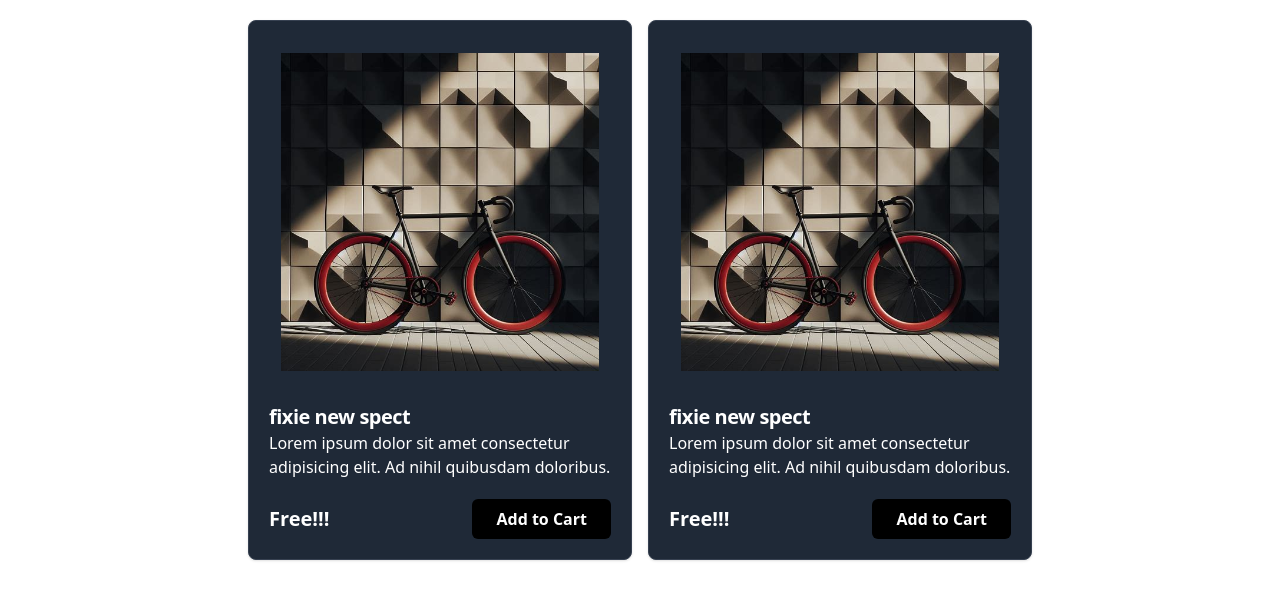
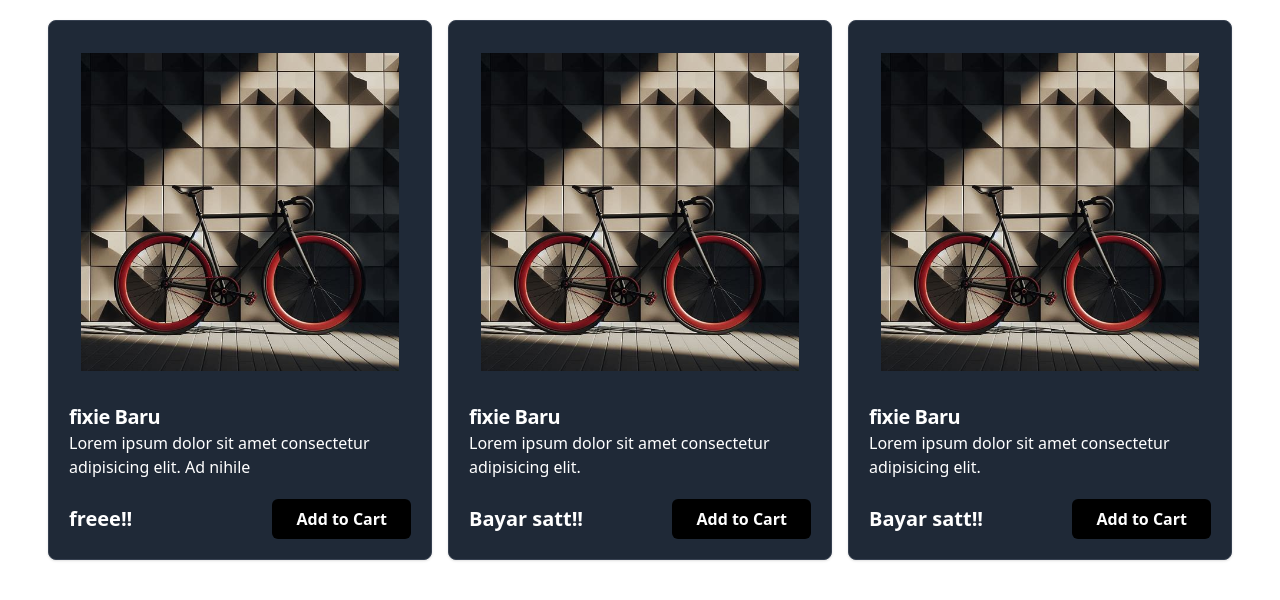
Before and after one commit to lukman2024/react, a React (Vite) app in the folder my-react-app/: page /products in a window 1280 px wide. Shown: the top 600 px of the page. Built offline with nearby package versions, Linux system fonts and the light colour scheme.

Commit message:
Belajar reactJS (rendering lists)

```diff
--- a/my-react-app/src/components/Fragments/CartProduct.jsx
+++ b/my-react-app/src/components/Fragments/CartProduct.jsx
@@ -2,7 +2,7 @@ import Button from "../Elements/Button";
 
 const CardProduct = (props) => {
   const { children } = props;
-  return <div className="w-full max-w-sm bg-gray-800 border border-gray-700 rounded-lg shadow mx-2">{children}</div>;
+  return <div className="w-full max-w-sm bg-gray-800 border border-gray-700 rounded-lg shadow mx-2 flex flex-col justify-between">{children}</div>;
 };
 
 const Header = (props) => {
@@ -14,11 +14,11 @@ const Header = (props) => {
   );
 };
 const Body = (props) => {
-  const { children, title } = props;
+  const { children, name } = props;
   return (
-    <div className="px-5 pb-5">
+    <div className="px-5 pb-5 h-full">
       <a href="">
-        <h5 className="text-xl font-semibold tracking-tight text-white">{title}</h5>
+        <h5 className="text-xl font-semibold tracking-tight text-white">{name}</h5>
         <p className="text-m text-white">{children}</p>
       </a>
     </div>
--- a/my-react-app/src/pages/product.jsx
+++ b/my-react-app/src/pages/product.jsx
@@ -1,19 +1,43 @@
 import Button from "../components/Elements/Button";
 import CardProduct from "../components/Fragments/CartProduct";
+
+const products = [
+  {
+    id: 1,
+    name: "fixie Baru",
+    price: "freee!!",
+    image: "/images/product1.jpg",
+    description: `Lorem ipsum dolor sit amet consectetur
+    adipisicing elit. Ad nihile`,
+  },
+  {
+    id: 2,
+    name: "fixie Baru",
+    price: "Bayar satt!!",
+    image: "/images/product1.jpg",
+    description: `Lorem ipsum dolor sit amet consectetur
+  adipisicing elit.`,
+  },
+  {
+    id: 3,
+    name: "fixie Baru",
+    price: "Bayar satt!!",
+    image: "/images/product1.jpg",
+    description: `Lorem ipsum dolor sit amet consectetur
+  adipisicing elit.`,
+  },
+];
 
 const ProductsPage = () => {
   return (
     <div className="flex justify-center py-5">
-      <CardProduct>
-        <CardProduct.Header image="/images/product1.jpg" />
-        <CardProduct.Body title="fixie new spect">Lorem ipsum dolor sit amet consectetur adipisicing elit. Ad nihil quibusdam doloribus.</CardProduct.Body>
-        <CardProduct.Footer price="Free!!!" />
-      </CardProduct>
-      <CardProduct>
-        <CardProduct.Header image="/images/product1.jpg" />
-        <CardProduct.Body title="fixie new spect">Lorem ipsum dolor sit amet consectetur adipisicing elit. Ad nihil quibusdam doloribus.</CardProduct.Body>
-        <CardProduct.Footer price="Free!!!" />
-      </CardProduct>
+      {products.map((product) => (
+        <CardProduct>
+          <CardProduct.Header image={product.image} />
+          <CardProduct.Body name={product.name}>{product.description}</CardProduct.Body>
+          <CardProduct.Footer price={product.price} />
+        </CardProduct>
+      ))}
     </div>
   );
 };
```
